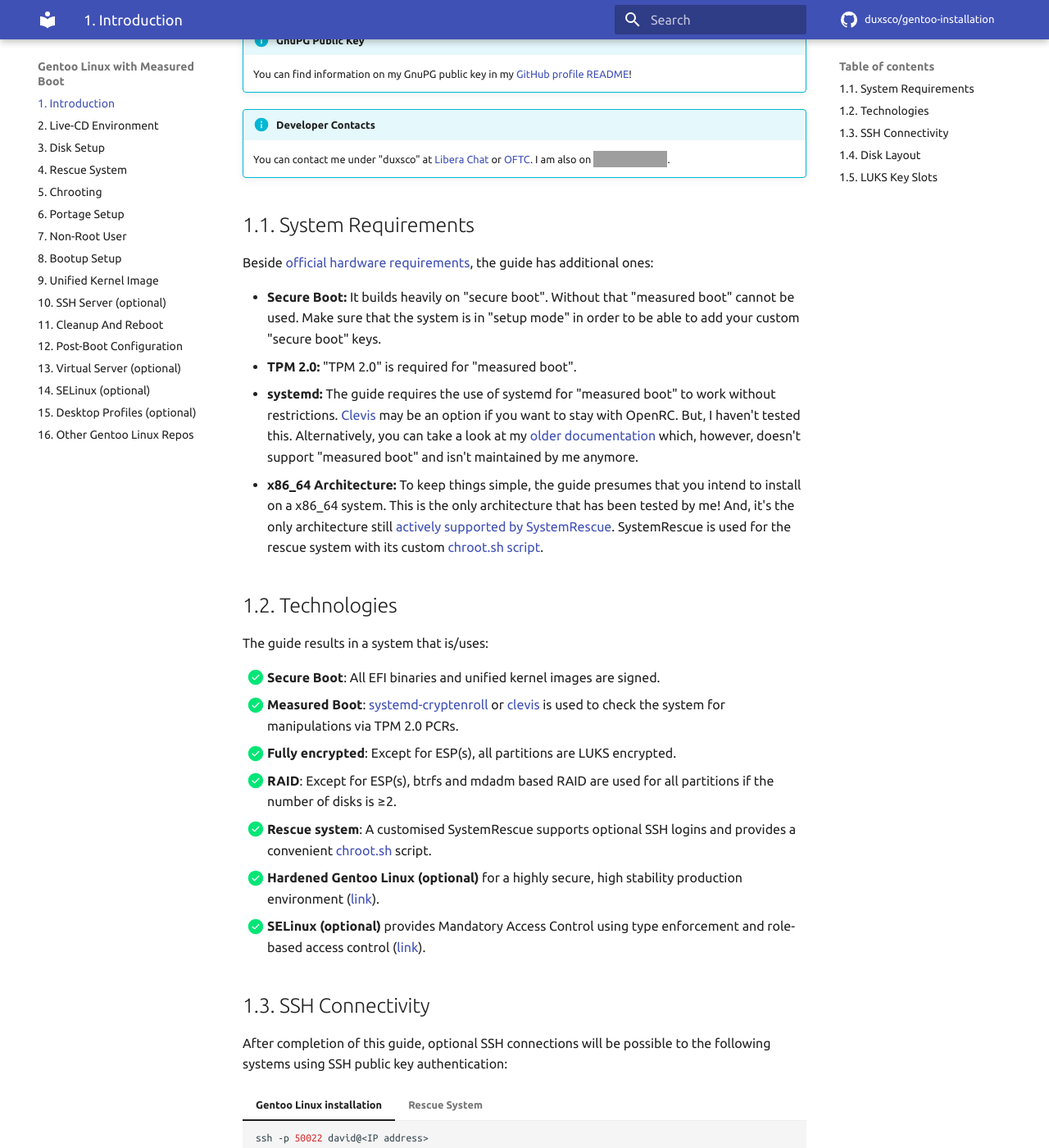
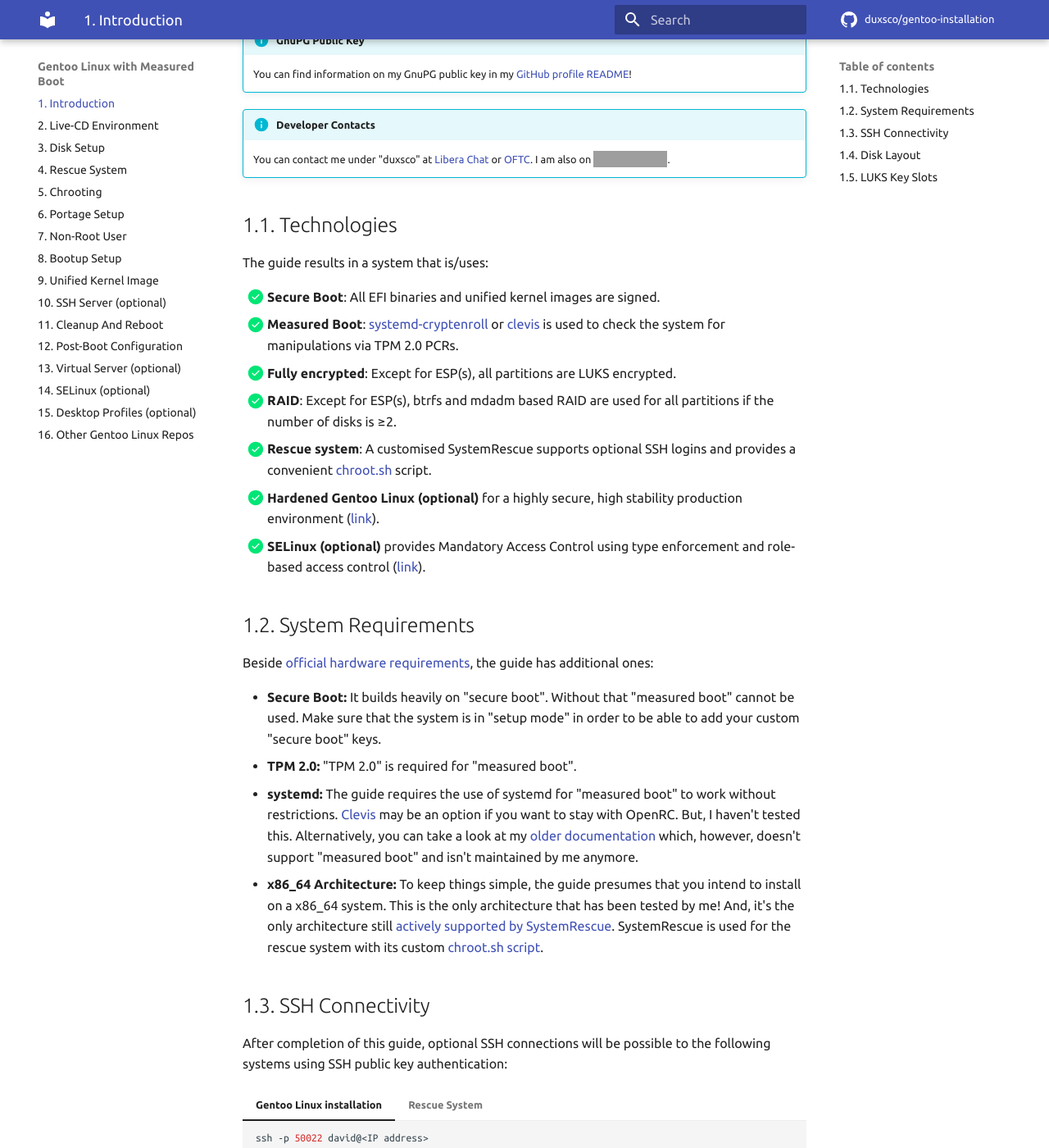
Before and after one commit to duxsco/gentoo-installation, an MkDocs documentation site: the page built from docs/index.md, in a window 1280 px wide and 1400 px high, scrolled down 402 px. Shown: the whole window at 82% size. Built offline with MkDocs 1.6.1 and Material for MkDocs 9.7.7, drawn with Linux system fonts in a browser that asks for light colours; comment, search, counter and statistics services are not loaded; part of the change alters nothing that is shown; grey boxes are pictures that could not be loaded.

```diff
--- a/docs/index.md
+++ b/docs/index.md
@@ -11,16 +11,7 @@
 !!! info "Developer Contacts"
     You can contact me under "duxsco" at [Libera Chat](https://libera.chat) or [OFTC](https://www.oftc.net/). I am also on <a rel="me" href="https://digitalcourage.social/@duxsco"><img alt="Mastodon" class="my-mastodon-image" src="https://img.shields.io/mastodon/follow/109303789608719853?domain=https%3A%2F%2Fdigitalcourage.social&label=Mastodon&style=social"></a>.
 
-## 1.1. System Requirements
-
-Beside [official hardware requirements](https://wiki.gentoo.org/wiki/Handbook:AMD64/Full/Installation#Hardware_requirements), the guide has additional ones:
-
-- **Secure Boot:** It builds heavily on "secure boot". Without that "measured boot" cannot be used. Make sure that the system is in "setup mode" in order to be able to add your custom "secure boot" keys.
-- **TPM 2.0:** "TPM 2.0" is required for "measured boot".
-- **systemd:** The guide requires the use of systemd for "measured boot" to work without restrictions. [Clevis](https://wiki.gentoo.org/wiki/Trusted_Platform_Module) may be an option if you want to stay with OpenRC. But, I haven't tested this. Alternatively, you can take a look at my [older documentation](https://github.com/duxsco/gentoo-installation/tree/v2.1.1) which, however, doesn't support "measured boot" and isn't maintained by me anymore.
-- **x86_64 Architecture:** To keep things simple, the guide presumes that you intend to install on a x86_64 system. This is the only architecture that has been tested by me! And, it's the only architecture still [actively supported by SystemRescue](https://www.system-rescue.org/Download/). SystemRescue is used for the rescue system with its custom [chroot.sh script](https://github.com/duxsco/gentoo-installation/blob/main/bin/disk.sh#L202-L281).
-
-## 1.2. Technologies
+## 1.1. Technologies
 
 The guide results in a system that is/uses:
 
@@ -31,6 +22,15 @@ The guide results in a system that is/uses:
 - [x] **Rescue system**: A customised SystemRescue supports optional SSH logins and provides a convenient [chroot.sh](https://github.com/duxsco/gentoo-installation/blob/main/bin/disk.sh#L202-L281) script.
 - [x] **Hardened Gentoo Linux (optional)** for a highly secure, high stability production environment ([link](https://wiki.gentoo.org/wiki/Project:Hardened)).
 - [x] **SELinux (optional)** provides Mandatory Access Control using type enforcement and role-based access control ([link](https://wiki.gentoo.org/wiki/Project:SELinux)).
+
+## 1.2. System Requirements
+
+Beside [official hardware requirements](https://wiki.gentoo.org/wiki/Handbook:AMD64/Full/Installation#Hardware_requirements), the guide has additional ones:
+
+- **Secure Boot:** It builds heavily on "secure boot". Without that "measured boot" cannot be used. Make sure that the system is in "setup mode" in order to be able to add your custom "secure boot" keys.
+- **TPM 2.0:** "TPM 2.0" is required for "measured boot".
+- **systemd:** The guide requires the use of systemd for "measured boot" to work without restrictions. [Clevis](https://wiki.gentoo.org/wiki/Trusted_Platform_Module) may be an option if you want to stay with OpenRC. But, I haven't tested this. Alternatively, you can take a look at my [older documentation](https://github.com/duxsco/gentoo-installation/tree/v2.1.1) which, however, doesn't support "measured boot" and isn't maintained by me anymore.
+- **x86_64 Architecture:** To keep things simple, the guide presumes that you intend to install on a x86_64 system. This is the only architecture that has been tested by me! And, it's the only architecture still [actively supported by SystemRescue](https://www.system-rescue.org/Download/). SystemRescue is used for the rescue system with its custom [chroot.sh script](https://github.com/duxsco/gentoo-installation/blob/main/bin/disk.sh#L202-L281).
 
 ## 1.3. SSH Connectivity
 
```
